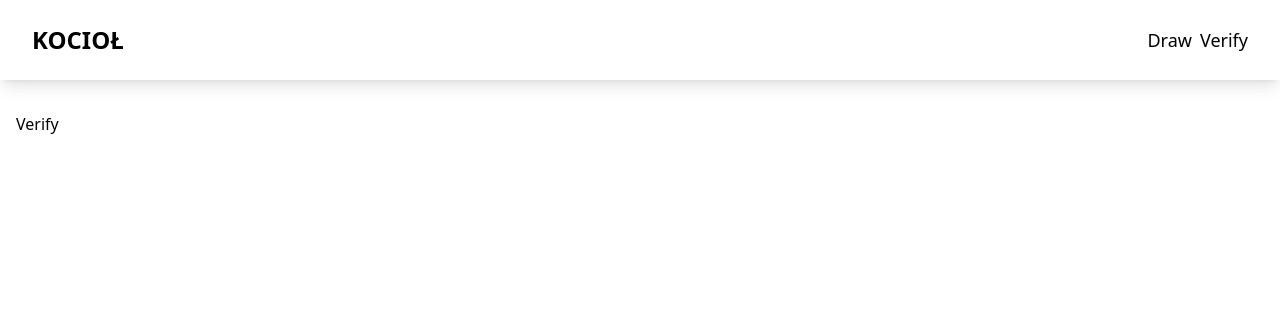
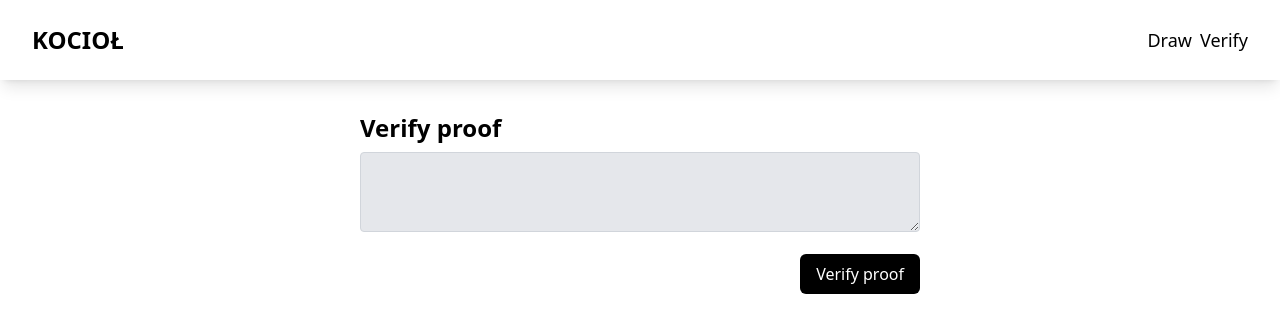
Before and after one commit to mateuszradomski/zkmnist, a React (Vite) app in the folder frontend/: page /verify in a window 1280 px wide. Shown: the top 332 px of the page. Built offline with nearby package versions, Linux system fonts and the light colour scheme.

Commit message:
layout changes

```diff
--- /dev/null
+++ b/frontend/src/components/Textarea.tsx
@@ -0,0 +1,28 @@
+import type { ClassNameValue } from "tailwind-merge";
+import cn from "../utils/cn";
+
+type TextareaProps = {
+	value: string;
+	setValue: (value: string) => void;
+	className?: ClassNameValue;
+	placeholder?: string;
+};
+
+export default function Textarea({
+	className,
+	placeholder,
+	value,
+	setValue,
+}: TextareaProps) {
+	return (
+		<textarea
+			placeholder={placeholder}
+			value={value}
+			onChange={(e) => setValue(e.currentTarget.value)}
+			className={cn(
+				"bg-gray-200 rounded border p-1 font-medium border-gray-300 w-full min-h-20",
+				className,
+			)}
+		/>
+	);
+}
--- a/frontend/src/main.tsx
+++ b/frontend/src/main.tsx
@@ -4,6 +4,7 @@ import "./index.css";
 import { RouterProvider, createBrowserRouter } from "react-router-dom";
 import Layout from "./Layout.tsx";
 import MainPage from "./pages/index.tsx";
+import Verify from "./pages/verify.tsx";
 
 const router = createBrowserRouter([
 	{
@@ -16,7 +17,11 @@ const router = createBrowserRouter([
 	},
 	{
 		path: "verify",
-		element: <Layout>Verify</Layout>,
+		element: (
+			<Layout>
+				<Verify />
+			</Layout>
+		),
 	},
 ]);
 
--- a/frontend/src/pages/index.tsx
+++ b/frontend/src/pages/index.tsx
@@ -21,6 +21,9 @@ function MainPage() {
 				<MNISTBoard grid={grid} setGrid={setGrid} />
 				<div className="flex w-full justify-between mt-4">
 					<Button type="button" onClick={resetGrid}>
+						Generate proof
+					</Button>
+					<Button type="button" onClick={resetGrid}>
 						Reset grid
 					</Button>
 				</div>
--- /dev/null
+++ b/frontend/src/pages/verify.tsx
@@ -0,0 +1,21 @@
+import { useState } from "react";
+import Button from "../components/Button";
+import Textarea from "../components/Textarea";
+
+function Verify() {
+	const [proof, setProof] = useState<string>("");
+
+	return (
+		<div className="w-full flex flex-col gap-4 items-center justify-center">
+			<div className="w-[560px]">
+				<h1 className="text-2xl mb-2 font-semibold">Verify proof</h1>
+				<Textarea value={proof} setValue={setProof} />
+				<div className="flex w-full justify-end mt-4">
+					<Button type="button">Verify proof</Button>
+				</div>
+			</div>
+		</div>
+	);
+}
+
+export default Verify;
```
